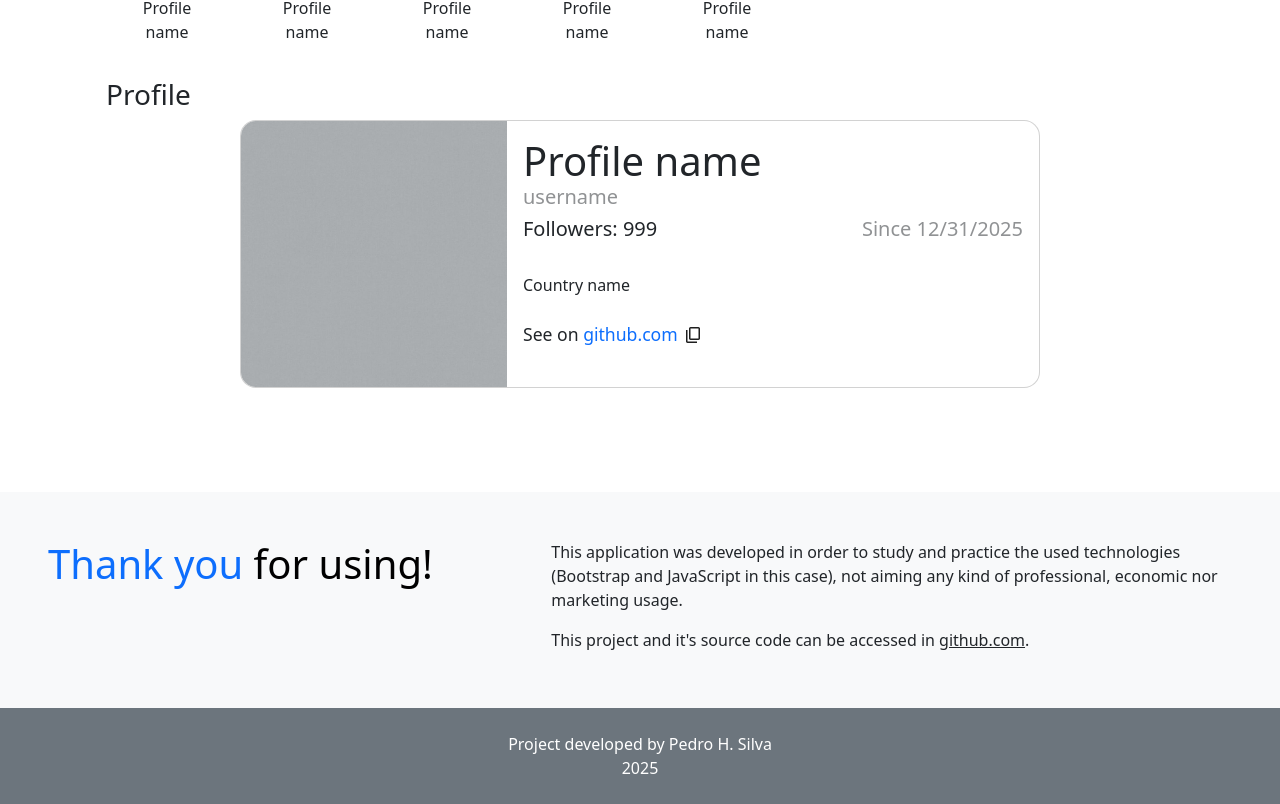
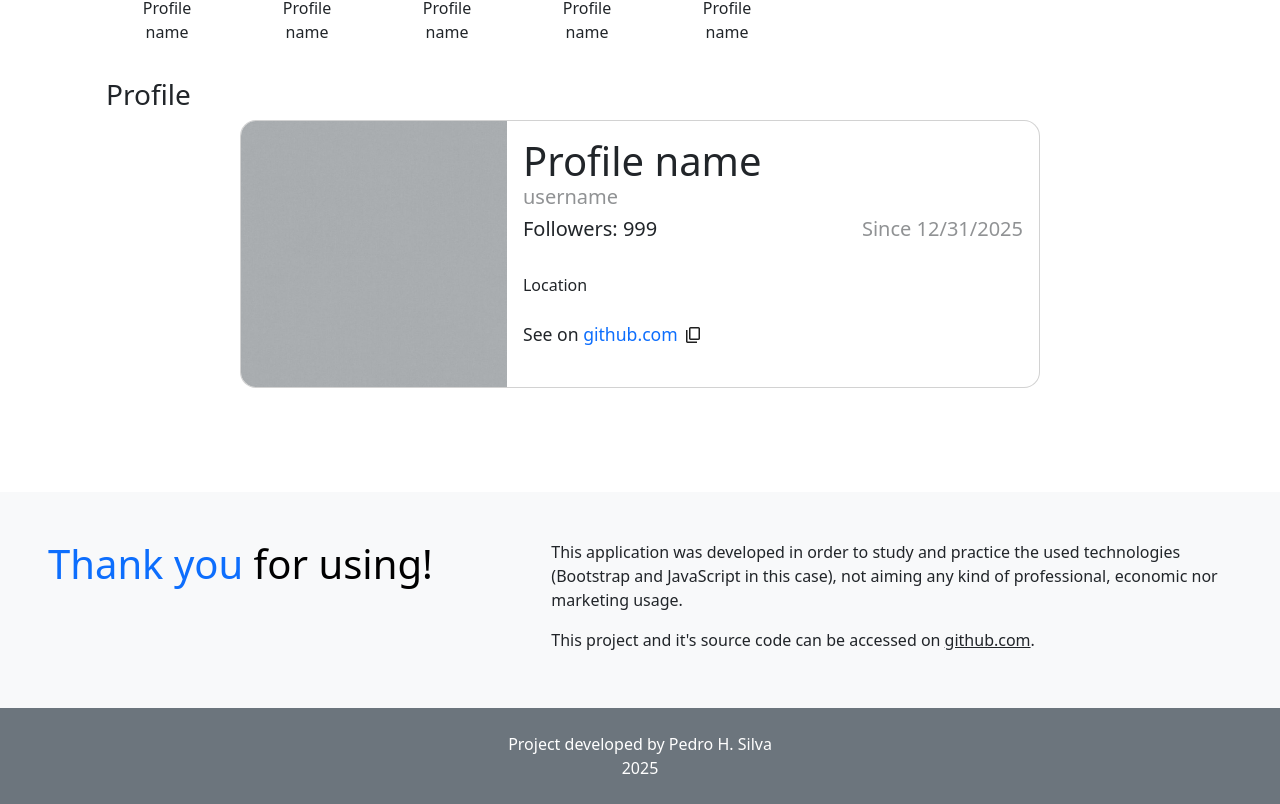
Before and after one commit to peduu87/github-profile-search, a plain HTML site: page index.html in a window 1280 px wide. Shown: the part 379-1183 px from the top of the page. Drawn offline with nearby package versions, Linux system fonts and the light colour scheme.

Commit message:
Minor HTML changes

```diff
--- a/index.html
+++ b/index.html
@@ -58,7 +58,7 @@
                                 <h5 class="">Followers: 999</h5>
                                 <h5 class="text-body-tertiary">Since 12/31/2025</h5>
                             </div>
-                            <p class="my-4">Country name</p>
+                            <p class="my-4">Location</p>
                             <div style="font-size: 1.1rem;">
                                 See on <a class="text-primary" style="text-decoration: none;" href=""
                                     target="_blank">github.com</a>
@@ -83,7 +83,7 @@
             <div class="col-12 col-lg-7">
                 <p>This application was developed in order to study and practice the used technologies (Bootstrap and
                     JavaScript in this case), not aiming any kind of professional, economic nor marketing usage.</p>
-                <p class="mb-2">This project and it's source code can be accessed in <a
+                <p class="mb-2">This project and it's source code can be accessed on <a
                         href="https://github.com/peduu87/github-profile-search" target="_blank" class="text-dark">github.com</a>.</p>
             </div>
         </div>
```
